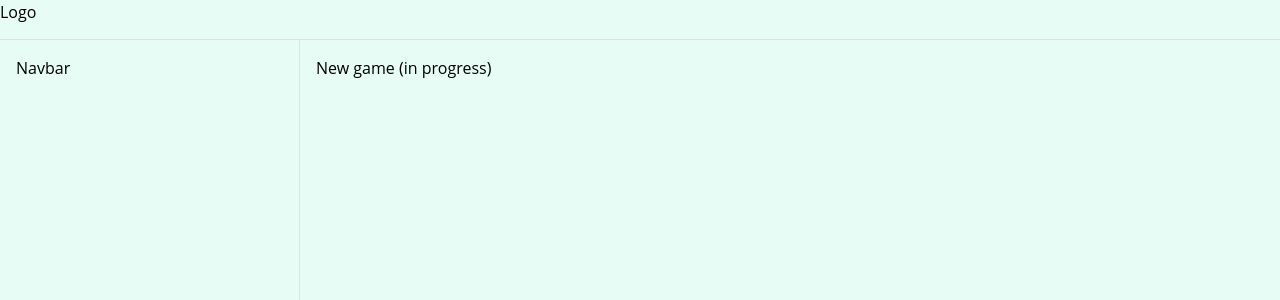
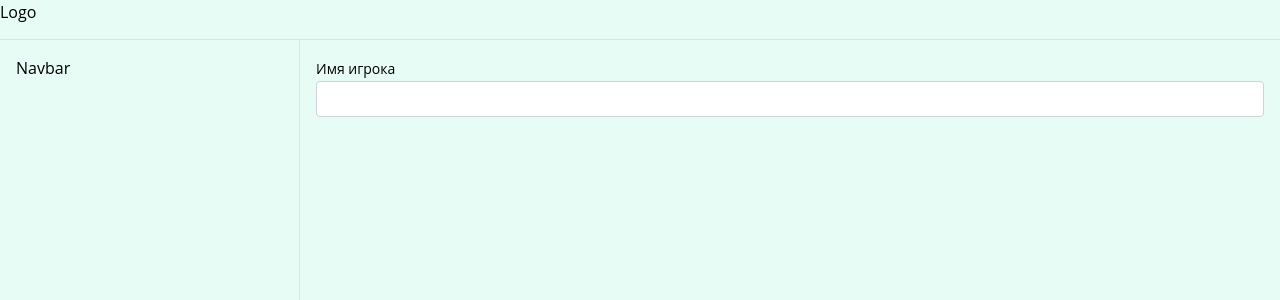
Before and after one commit to AlexTim03/word-maker-counter, a React (Create React App) app: page /new in a window 1280 px wide. Shown: the top 300 px of the page. Built offline with nearby package versions, Linux system fonts and the light colour scheme.

Commit message:
craco + import refactor

```diff
--- /dev/null
+++ b/craco.config.js
@@ -0,0 +1,15 @@
+// eslint-disable-next-line @typescript-eslint/no-var-requires
+const path = require('path');
+
+module.exports = {
+    webpack: {
+        alias: {
+            pages: path.resolve(__dirname, 'src/pages'),
+            routing: path.resolve(__dirname, 'src/routing'),
+            // shared: path.resolve(__dirname, 'src/shared'),
+            // widgets: path.resolve(__dirname, 'src/widgets'),
+            // entities: path.resolve(__dirname, 'src/entities'),
+            // features: path.resolve(__dirname, 'src/features'),
+        },
+    },
+};
--- a/src/AppShell/AppShell.tsx
+++ b/src/AppShell/AppShell.tsx
@@ -1,7 +1,7 @@
 import React from 'react';
 import { AppShell as BaseAppShell, Burger, Group } from '@mantine/core';
 import { useDisclosure } from '@mantine/hooks';
-import { Routing } from '../routing';
+import { Routing } from 'routing';
 
 export const AppShell = () => {
     const [opened, { toggle }] = useDisclosure(false);
--- a/src/pages/NewGame/NewGame.tsx
+++ b/src/pages/NewGame/NewGame.tsx
@@ -1,5 +1,31 @@
-import React from 'react';
+import React, { useState, KeyboardEvent } from 'react';
+import { TextInput } from '@mantine/core';
+//+Lisi
 
 export const NewGame = () => {
-    return <>New game (in progress)</>;
+    const [value, setValue] = useState('');
+    const [list, setList] = useState<string[]>([]);
+
+    const handleKeyDown = (e: KeyboardEvent<HTMLInputElement>) => {
+        if (e.key === 'Enter' && value) {
+            setList([...list, value]);
+            setValue('');
+        }
+    };
+
+    return (
+        <>
+            <TextInput
+                label="Имя игрока"
+                value={value}
+                onChange={(event) => setValue(event.currentTarget.value)}
+                onKeyDown={handleKeyDown}
+            />
+            <ul>
+                {list.map((el) => (
+                    <li key={el}>{el}</li>
+                ))}
+            </ul>
+        </>
+    );
 };
--- a/src/routing/Routing.tsx
+++ b/src/routing/Routing.tsx
@@ -1,8 +1,8 @@
 import React from 'react';
 import { createBrowserRouter, RouterProvider } from 'react-router-dom';
-import { MainMenu } from '../pages/MainMenu';
-import { Error404 } from '../pages/Error404';
-import { NewGame } from '../pages/NewGame';
+import { MainMenu } from 'pages/MainMenu';
+import { Error404 } from 'pages/Error404';
+import { NewGame } from 'pages/NewGame';
 
 const router = createBrowserRouter([
     {
```
Also changed, not shown: package.json (+5 -4 lines), tsconfig.json (+6 -1 lines), .eslintrc.json, 1 other file (tests, documents, lock files or other folders).
